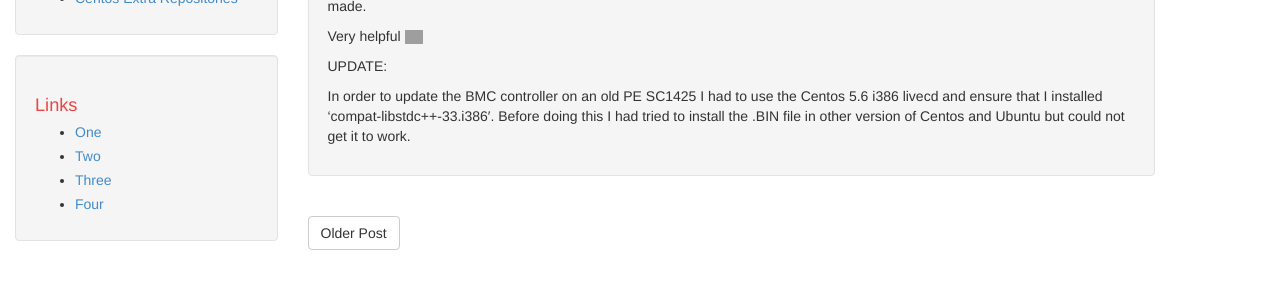
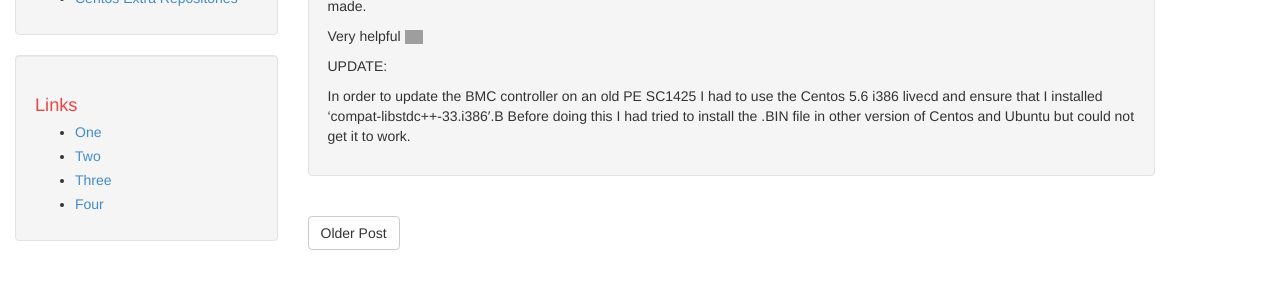
Before and after one commit to njwedwards/itn, a Jekyll site: the page built from _posts/2013-10-09-update-firmware-on-dell-servers.md, in a window 1280 px wide. Shown: the part 384-684 px from the top of the page. Built offline with Jekyll 4.4.1, drawn with Linux system fonts in a browser that asks for light colours; Markdown is read by kramdown in place of the engine named in the settings.

```diff
--- a/_posts/2013-10-09-update-firmware-on-dell-servers.md
+++ b/_posts/2013-10-09-update-firmware-on-dell-servers.md
@@ -30,6 +30,6 @@ Very helpful <img src="http://itn.uk.to/wp-includes/images/smilies/simple-smile.
 
 UPDATE:
 
-In order to update the BMC controller on an old PE SC1425 I had to use the Centos 5.6 i386 livecd and ensure that I installed &#8216;compat-libstdc++-33.i386&#8242;. Before doing this I had tried to install the .BIN file in other version of Centos and Ubuntu but could not get it to work.
+In order to update the BMC controller on an old PE SC1425 I had to use the Centos 5.6 i386 livecd and ensure that I installed &#8216;compat-libstdc++-33.i386&#8242;.B Before doing this I had tried to install the .BIN file in other version of Centos and Ubuntu but could not get it to work.
 
  [1]: http://linux.dell.com/files/openmanage-contributions/om73-firmware-live/Centos64-OM73-Firmware-LiveDVD.x86_64-1.1.0-Build8.1.iso "http://linux.dell.com/files/openmanage-contributions/om73-firmware-live/Centos64-OM73-Firmware-LiveDVD.x86_64-1.1.0-Build8.1.iso"
```
